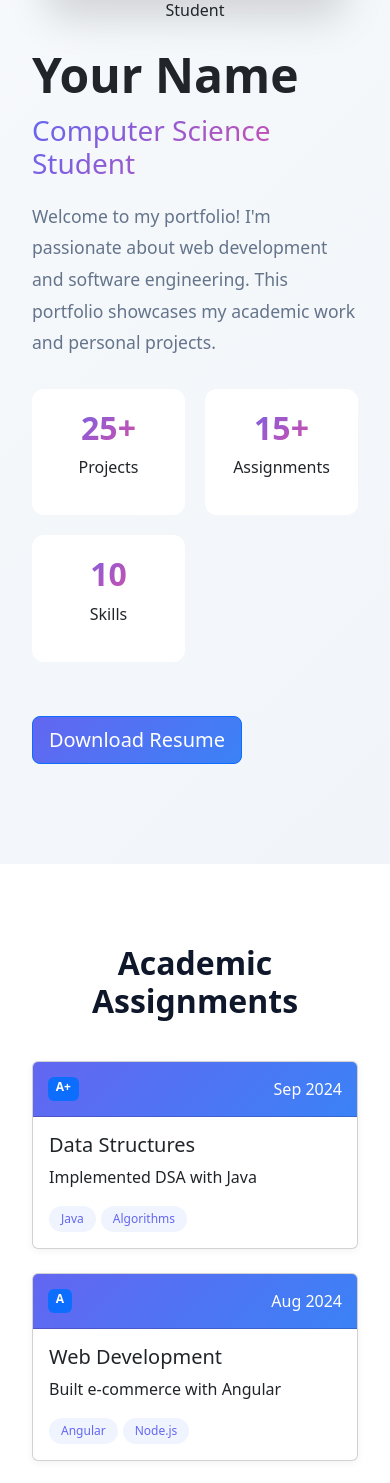
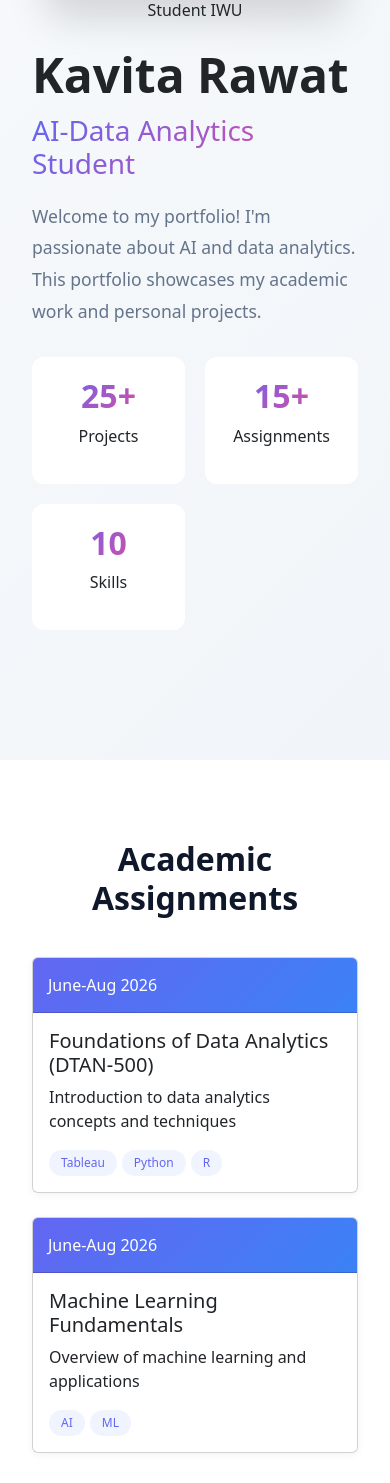
Before and after one commit to kavitaraawat/portfolio, an Angular app: page / in a window 390 px wide. Shown: the part 458-1941 px from the top of the page. Built offline with nearby package versions, Linux system fonts and the light colour scheme.

Commit message:
Filled up the placeholders

```diff
--- a/src/app/components/activities/activities.component.ts
+++ b/src/app/components/activities/activities.component.ts
@@ -33,8 +33,8 @@ import { CommonModule } from '@angular/common';
 })
 export class ActivitiesComponent {
   activities = [
-    { id: 1, title: 'Hackathon Winner', description: 'Won first prize for IoT solution', date: 'Mar 2024', icon: '🏆' },
-    { id: 2, title: 'Tech Speaker', description: 'Talk on Web Development', date: 'Feb 2024', icon: '🎤' },
-    { id: 3, title: 'Open Source', description: 'Contributed to projects', date: 'Jan 2024', icon: '💻' }
+    { id: 1, title: 'Activity 1', description: 'Activity 1 description', date: 'Aug 2026', icon: '🏆' },
+    { id: 2, title: 'Tech Speaker', description: 'Talk on AI and Data Analytics', date: 'Aug 2026', icon: '🎤' },
+    { id: 3, title: 'Open Source', description: 'Contributed to projects', date: 'July 2026', icon: '💻' }
   ];
 }
--- a/src/app/components/assignments/assignments.component.ts
+++ b/src/app/components/assignments/assignments.component.ts
@@ -26,8 +26,6 @@ import { CommonModule } from '@angular/common';
 })
 export class AssignmentsComponent {
   assignments = [
-    { id: 1, title: 'Data Structures', description: 'Implemented DSA with Java', date: 'Sep 2024', grade: 'A+', tech: ['Java', 'Algorithms'] },
-    { id: 2, title: 'Web Development', description: 'Built e-commerce with Angular', date: 'Aug 2024', grade: 'A', tech: ['Angular', 'Node.js'] },
-    { id: 3, title: 'Database Design', description: 'Hospital management system', date: 'Jul 2024', grade: 'A+', tech: ['SQL', 'MySQL'] }
-  ];
+    { id: 1, title: 'Foundations of Data Analytics (DTAN-500)', description: 'Introduction to data analytics concepts and techniques', date: 'June-Aug 2026', grade: '', tech: ['Tableau', 'Python', 'R'] },
+    { id: 2, title: 'Machine Learning Fundamentals', description: 'Overview of machine learning and applications', date: 'June-Aug 2026', grade: '', tech: ['AI', 'ML'] }  ];
 }
--- a/src/app/components/footer/footer.component.ts
+++ b/src/app/components/footer/footer.component.ts
@@ -18,13 +18,13 @@ import { CommonModule } from '@angular/common';
       </div>
       <div class="footer-content mt-5">
         <div class="row">
-          <div class="col-md-4"><h4>About</h4><p>Passionate CS student dedicated to building amazing web apps.</p></div>
+          <div class="col-md-4"><h4>About</h4><p>Passionate AI-Data Analytics student dedicated to building amazing solutions.</p></div>
           <div class="col-md-4"><h4>Quick Links</h4><ul><li><a href="#profile">Profile</a></li><li><a href="#assignments">Assignments</a></li><li><a href="#skills">Skills</a></li></ul></div>
-          <div class="col-md-4"><h4>Contact</h4><ul><li><a href="mailto:email@example.com">📧 Email</a></li><li><a href="tel:+1234567890">📞 Phone</a></li></ul></div>
+          <div class="col-md-4"><h4>Contact</h4><ul><li><a href="mailto:kavita.rawat@myemail.indwes.edu">📧 Email</a></li><li><a href="tel:+1234567890">📞 Phone</a></li></ul></div>
         </div>
       </div>
       <div class="footer-bottom">
-        <p>&copy; 2024 Your Name. All rights reserved.</p>
+        <p>&copy; 2026 Kavita Rawat. All rights reserved.</p>
       </div>
     </div>
   </footer>`,
@@ -42,9 +42,9 @@ import { CommonModule } from '@angular/common';
 })
 export class FooterComponent {
   socialLinks = [
-    { name: 'LinkedIn', icon: '💼', url: 'https://linkedin.com/in/yourprofile' },
-    { name: 'GitHub', icon: '🐙', url: 'https://github.com/vinsinraw' },
-    { name: 'Twitter', icon: '𝕏', url: 'https://twitter.com/yourprofile' },
-    { name: 'Email', icon: '📧', url: 'mailto:your.email@example.com' }
+    { name: 'LinkedIn', icon: '💼', url: 'https://www.linkedin.com/in/kavita-rawat-271a38422/' },
+    { name: 'GitHub', icon: '🐙', url: 'https://github.com/kavitaraawat' },
+    { name: 'Twitter', icon: '𝕏', url: 'https://twitter.com/kavitaraawat' },
+    { name: 'Email', icon: '📧', url: 'mailto:kavita.rawat@myemail.indwes.edu' }
   ];
 }
--- a/src/app/components/profile/profile.component.ts
+++ b/src/app/components/profile/profile.component.ts
@@ -10,20 +10,21 @@ import { CommonModule } from '@angular/common';
       <div class="row align-items-center" data-aos="fade-up">
         <div class="col-md-4 text-center mb-4 mb-md-0">
           <div class="profile-image-wrapper" data-aos="zoom-in" data-aos-delay="200">
-            <img src="https://via.placeholder.com/300?text=Profile+Photo" alt="Profile" class="profile-image">
-            <div class="profile-badge">Student</div>
+            <!-- <img src="https://via.placeholder.com/300?text=Profile+Photo" alt="Profile" class="profile-image"> -->
+            <img class="img-fluid" src="assets/img/portfolio/profile.png" alt="Profile" class="profile-image">
+            <div class="profile-badge">Student IWU</div>
           </div>
         </div>
         <div class="col-md-8" data-aos="slide-left" data-aos-delay="300">
-          <h1 class="profile-name">Your Name</h1>
-          <h2 class="profile-title gradient-text">Computer Science Student</h2>
-          <p class="profile-bio">Welcome to my portfolio! I'm passionate about web development and software engineering. This portfolio showcases my academic work and personal projects.</p>
+          <h1 class="profile-name">Kavita Rawat</h1>
+          <h2 class="profile-title gradient-text">AI-Data Analytics Student</h2>
+          <p class="profile-bio">Welcome to my portfolio! I'm passionate about AI and data analytics. This portfolio showcases my academic work and personal projects.</p>
           <div class="profile-stats">
             <div class="stat-item" data-aos="fade-up" data-aos-delay="400"><h3>25+</h3><p>Projects</p></div>
             <div class="stat-item" data-aos="fade-up" data-aos-delay="500"><h3>15+</h3><p>Assignments</p></div>
             <div class="stat-item" data-aos="fade-up" data-aos-delay="600"><h3>10</h3><p>Skills</p></div>
           </div>
-          <button class="btn btn-primary btn-lg mt-4">Download Resume</button>
+          <!-- <button class="btn btn-primary btn-lg mt-4">Download Resume</button>  -->
         </div>
       </div>
     </div>
--- a/src/app/components/projects/projects.component.ts
+++ b/src/app/components/projects/projects.component.ts
@@ -35,9 +35,10 @@ import { CommonModule } from '@angular/common';
     .project-image img { width: 100%; height: 100%; object-fit: cover; transition: transform 0.3s; }
     .card:hover .project-image img { transform: scale(1.1); }`]
 })
+
 export class ProjectsComponent {
   projects = [
-    { id: 1, title: 'E-Commerce', description: 'Full-stack platform with Angular & Node.js', image: 'https://via.placeholder.com/350x200?text=E-Commerce', tech: ['Angular', 'Node.js', 'MongoDB'] },
+    { id: 1, title: 'E-Commerce', description: 'Full-stack platform with Angular & Node.js', image: 'http://localhost:4200/assets/img/projects/ecommerce.png', tech: ['Angular', 'Node.js', 'MongoDB'] },
     { id: 2, title: 'Task Manager', description: 'Real-time task management app', image: 'https://via.placeholder.com/350x200?text=Task+Manager', tech: ['Angular', 'Firebase'] },
     { id: 3, title: 'Weather App', description: 'Real-time weather with OpenWeatherMap API', image: 'https://via.placeholder.com/350x200?text=Weather', tech: ['Angular', 'API'] },
     { id: 4, title: 'Blog Platform', description: 'Full blogging platform with comments', image: 'https://via.placeholder.com/350x200?text=Blog', tech: ['React', 'Node.js'] },
```
Also changed, not shown: src/assets/img/projects/ecommerce.png (added), 1 other file (tests, documents, lock files or other folders).
